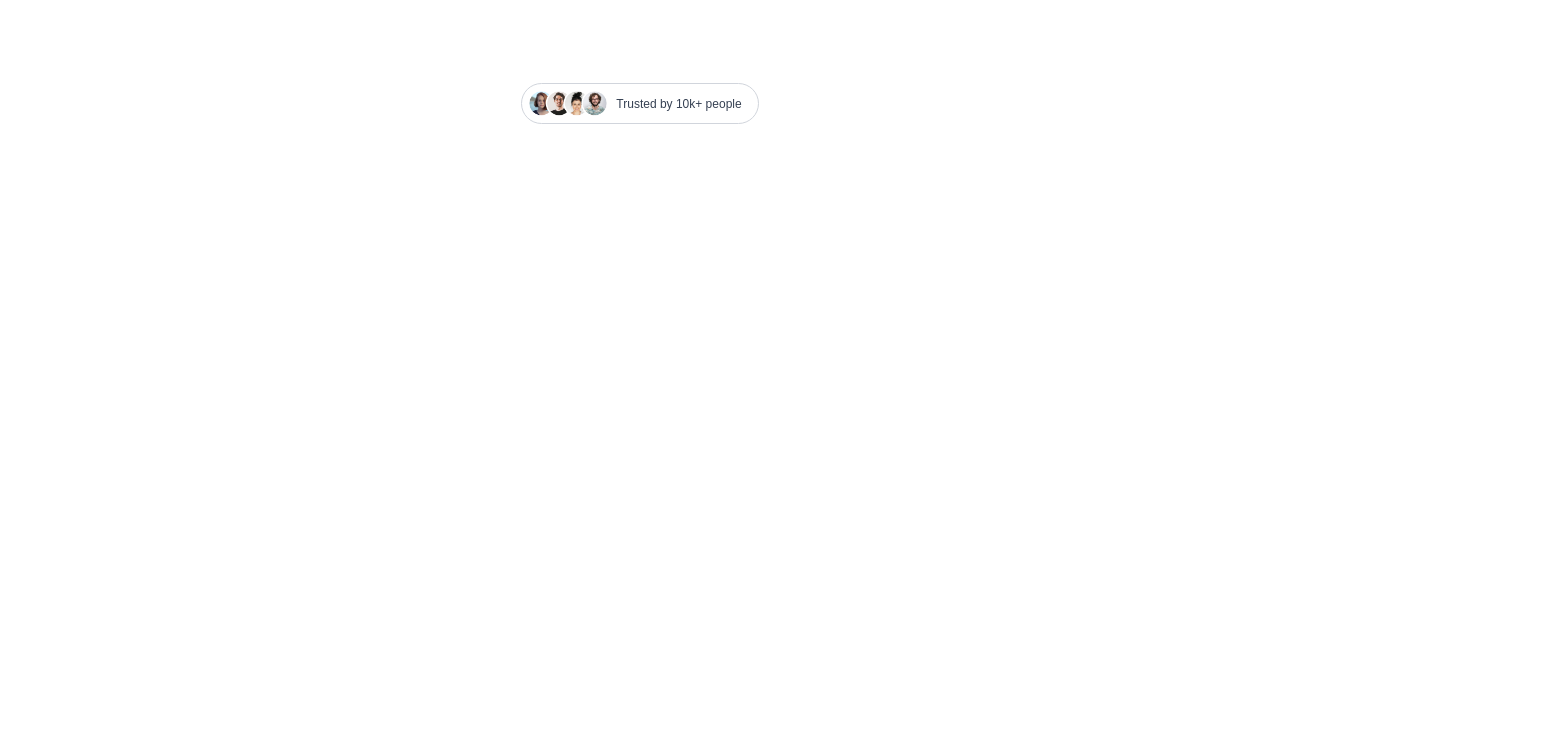
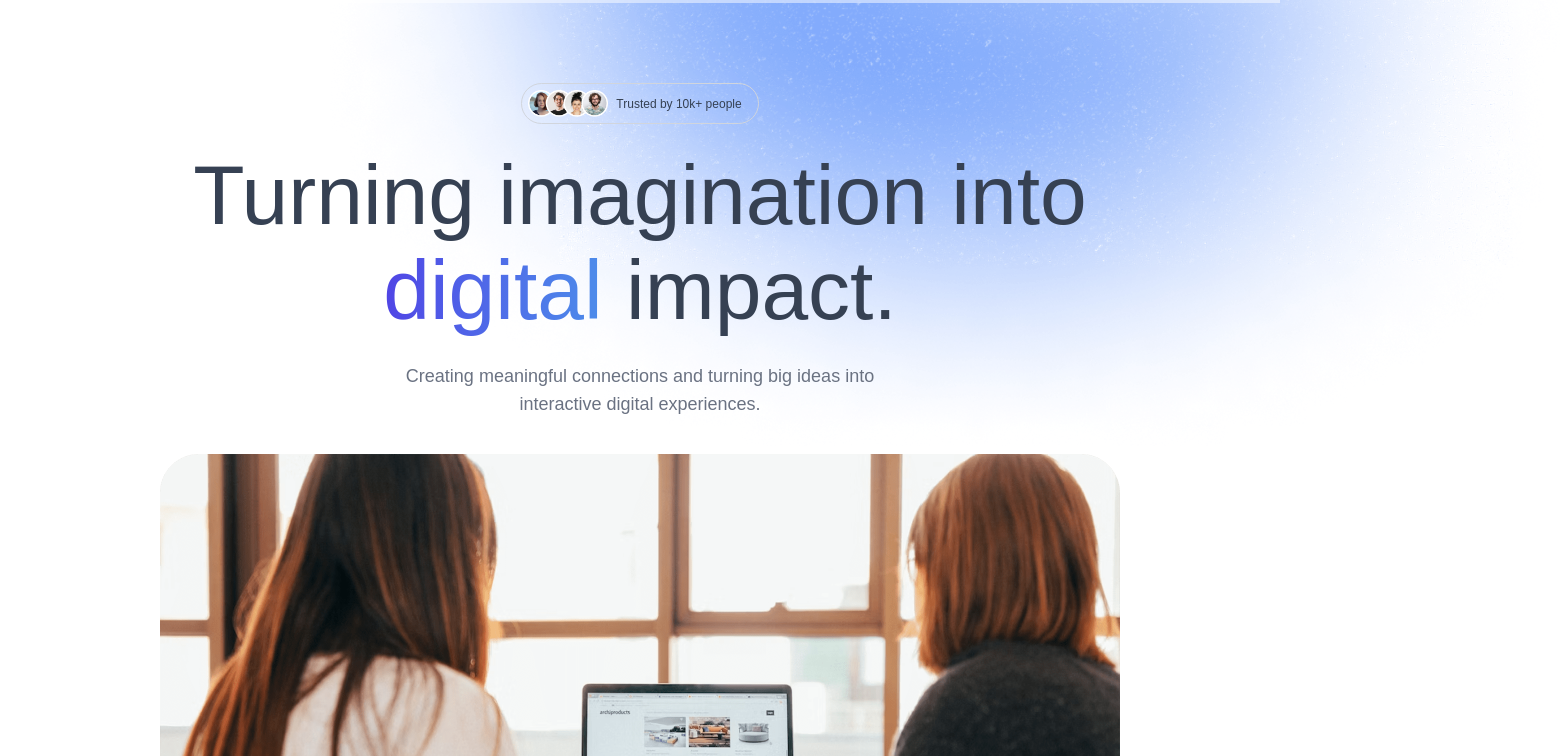
Before and after one commit to numansayyad/AgencyAI, a React (Vite) app: page / in a window 1280 px wide. Shown: the part 65-821 px from the top of the page, 1560 px wide, since content can reach past the window. Before the commit the page ends 800 px from the top, so only its background shows below. Built offline with nearby package versions, Linux system fonts and the light colour scheme.

Commit message:
update hero section

```diff
--- a/src/components/Hero.jsx
+++ b/src/components/Hero.jsx
@@ -9,6 +9,18 @@
         <img className='w-20' src={assets.group_profile} alt="" />
     <p className='text-xs font-medium'>Trusted by 10k+ people</p>
     </div>
+<h1 className="text-4xl sm:text-5xl md:text-6xl xl:text-[84px] font-medium xl:leading-[95px] max-w-5xl">
+  Turning imagination into <span className="bg-gradient-to-r from-[#5044E5] to-[#4d8cea] bg-clip-text text-transparent">digital</span> impact.
+</h1>
+<p className="text-sm sm:text-lg font-medium text-gray-500 dark:text-white/75 max-w-4/5 sm:max-w-lg pb-3">
+  Creating meaningful connections and turning big ideas into interactive digital experiences.
+</p>
+
+<div className="relative">
+  <img src={assets.hero_img} alt="" className="w-full max-w-6xl" />
+</div>
+<img src={assets.bgImage1} alt="" className="absolute -top-40 -right-40 sm:-top-100 sm:-right-70 -z-1 dark:hidden"/>
+
 </div>
 
   )
```
